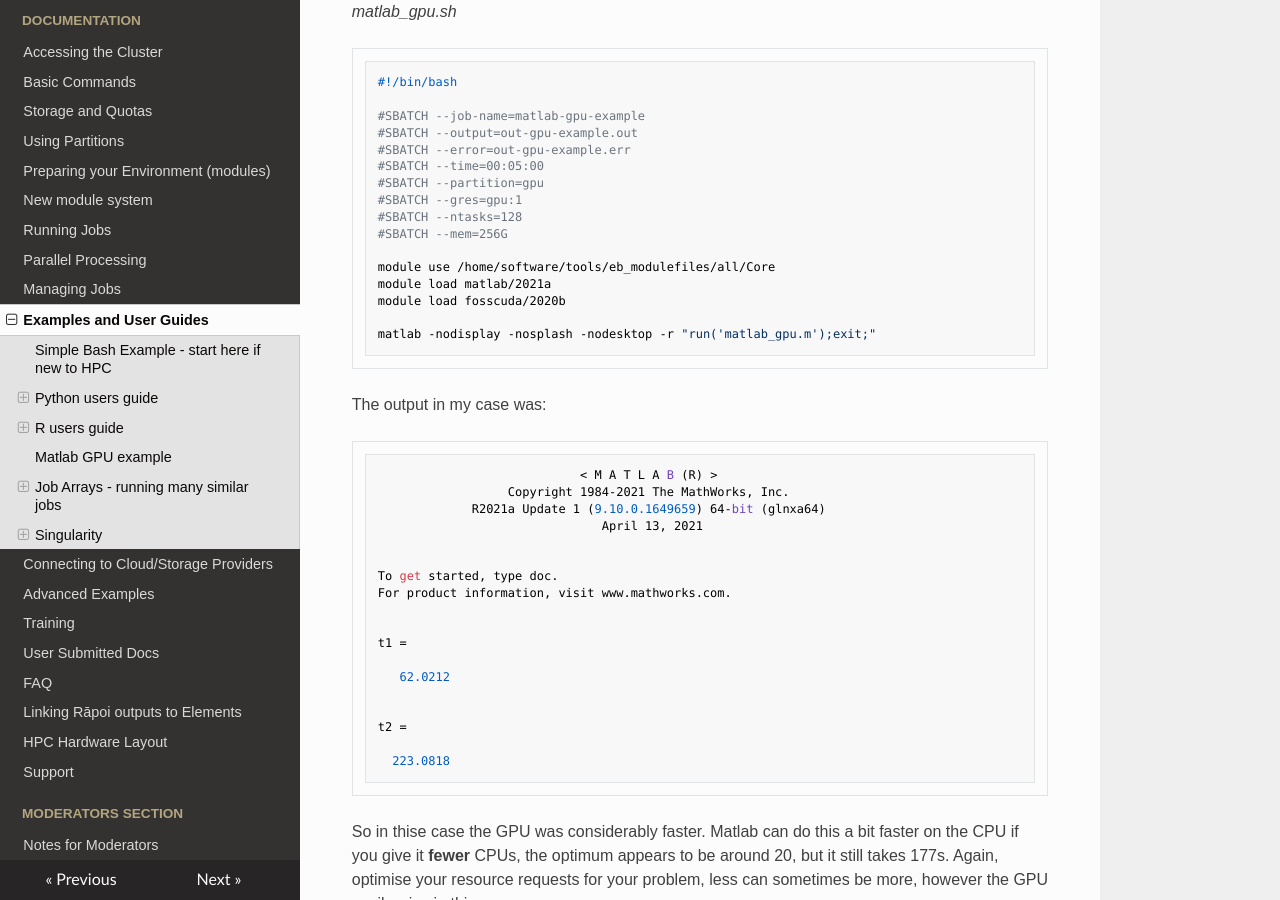
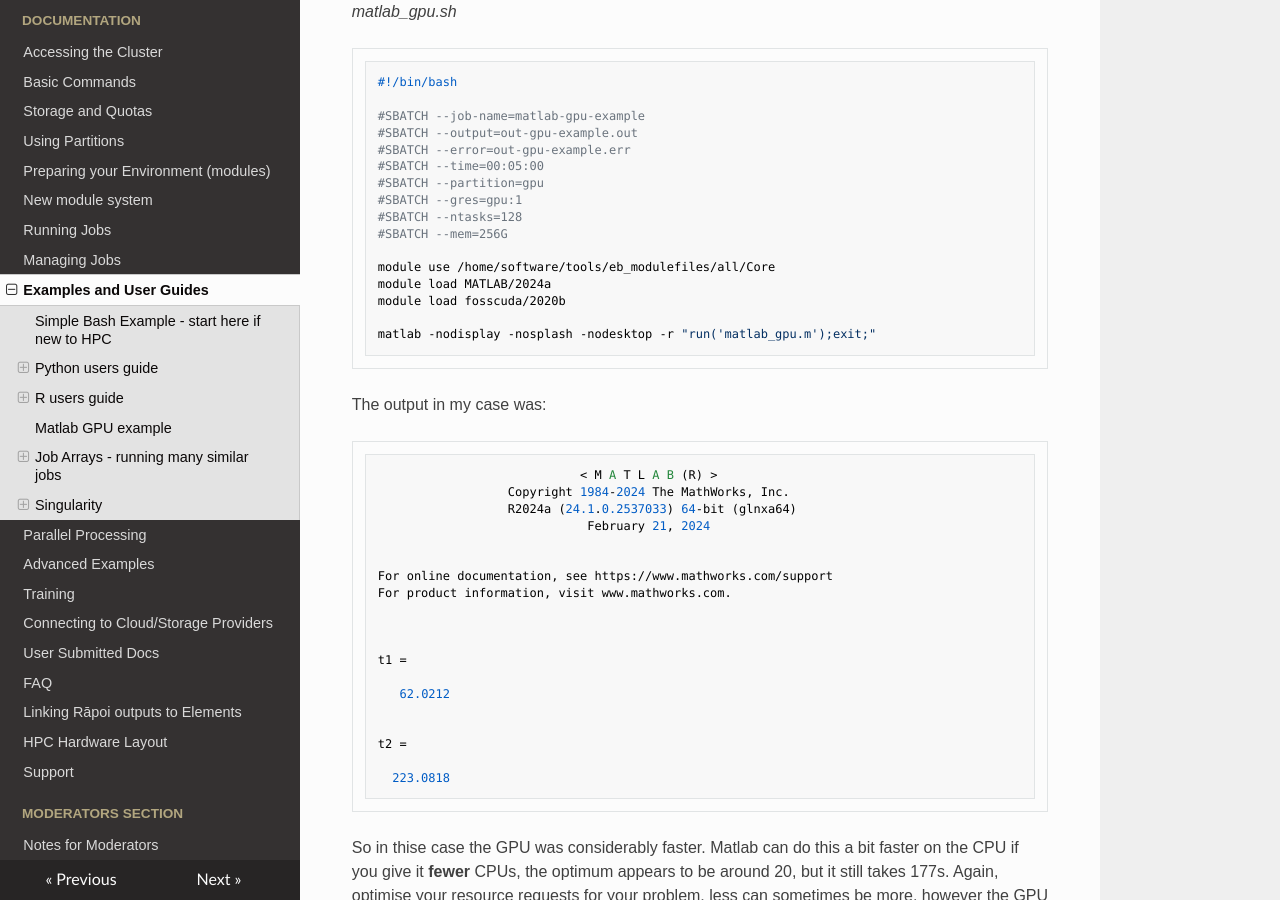
Before and after one commit to vuw-research-computing/raapoi-docs, an MkDocs documentation site: the page built from docs/examples.md, in a window 1280 px wide and 900 px high, scrolled down 11603 px. Built offline with MkDocs 1.6.1, drawn with Linux system fonts in a browser that asks for light colours; nearby versions of some CDN libraries; some web fonts are replaced; some of the changed text lies outside the part shown.

Commit message:
Update matlab 2024a

````diff
--- a/docs/examples.md
+++ b/docs/examples.md
@@ -131,7 +131,7 @@
 #SBATCH --mem=60G
 
 module use /home/software/tools/eb_modulefiles/all/Core
-module load matlab/2021a
+module load matlab/2024a
 module load fosscuda/2020b
 
 matlab -nodisplay -nosplash -nodesktop -r "run('matlab_gpu.m');exit;"
@@ -180,7 +180,7 @@ To make things fairer for the CPU in this case, we will also allocate half the C
 #SBATCH --mem=256G
 
 module use /home/software/tools/eb_modulefiles/all/Core
-module load matlab/2021a
+module load MATLAB/2024a
 module load fosscuda/2020b
 
 matlab -nodisplay -nosplash -nodesktop -r "run('matlab_gpu.m');exit;"
@@ -189,13 +189,14 @@ matlab -nodisplay -nosplash -nodesktop -r "run('matlab_gpu.m');exit;"
 The output in my case was:
 ```bash
                             < M A T L A B (R) >
-                  Copyright 1984-2021 The MathWorks, Inc.
-             R2021a Update 1 (9.10.0.1649659) 64-bit (glnxa64)
-                               April 13, 2021
+                  Copyright 1984-2024 The MathWorks, Inc.
+                  R2024a (24.1.0.2537033) 64-bit (glnxa64)
+                             February 21, 2024
 
 
-To get started, type doc.
+For online documentation, see https://www.mathworks.com/support
 For product information, visit www.mathworks.com.
+
 
 
 t1 =
--- a/mkdocs.yml
+++ b/mkdocs.yml
@@ -9,12 +9,12 @@ nav:
     - 'Preparing your Environment (modules)': 'environment.md'
     - 'New module system' : 'new_mod.md'
     - 'Running Jobs': 'running_jobs.md'
-    - 'Parallel Processing': 'parallel_processing.md'
     - 'Managing Jobs': 'managing_jobs.md'
     - 'Examples and User Guides': 'examples.md'
-    - 'Connecting to Cloud/Storage Providers': 'external_providers.md'
+    - 'Parallel Processing': 'parallel_processing.md'
     - 'Advanced Examples': 'advanced_examples.md'
     - 'Training': 'training.md'
+    - 'Connecting to Cloud/Storage Providers': 'external_providers.md'
     - 'User Submitted Docs': 'usersub.md'
     - 'FAQ': 'faq.md'
     - 'Linking Rāpoi outputs to Elements' : 'elements/LinkingElements.md'
````
